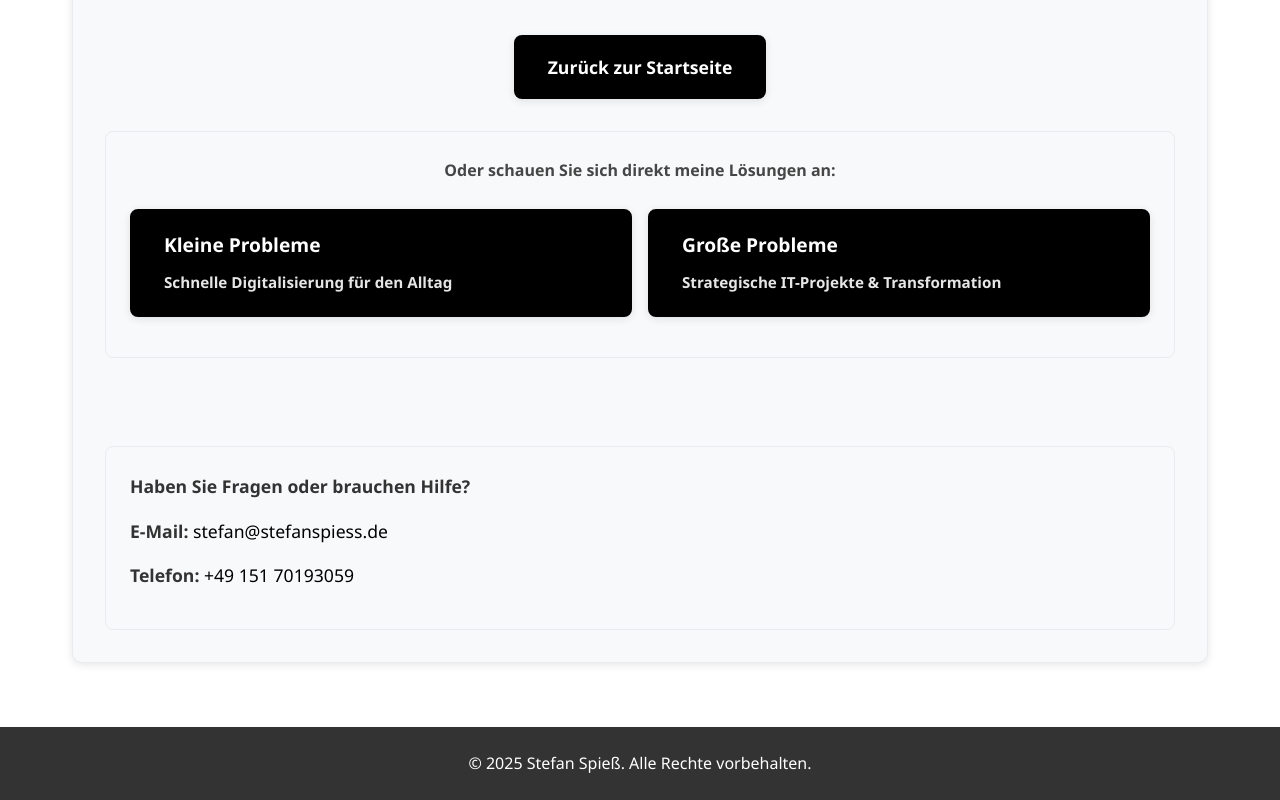
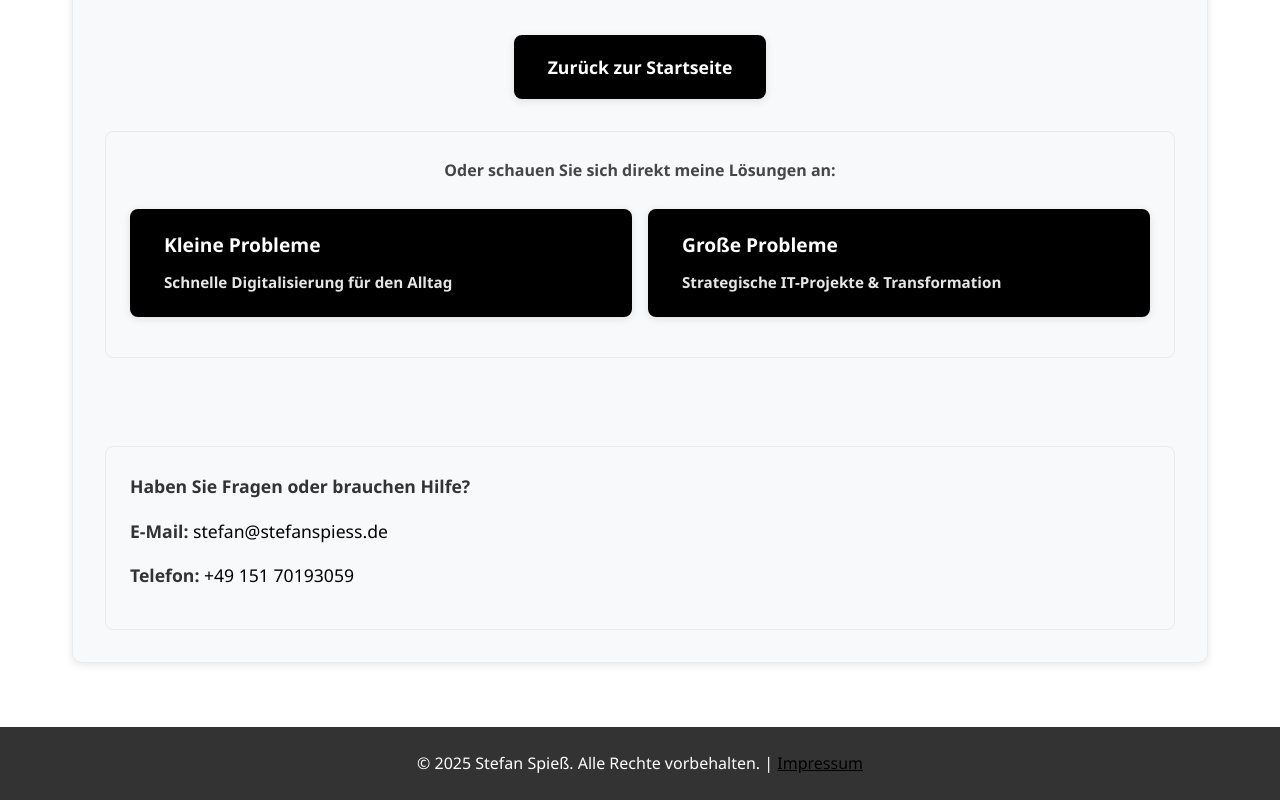
Before and after one commit to StefanSpiess/stefanspiess_de, a plain HTML site: page 404.html in a window 1280 px wide. Shown: the part 639-1439 px from the top of the page. Drawn offline with Linux system fonts and the light colour scheme.

Commit message:
fix: Add Impressum link to footer across multiple pages for improved navigation

```diff
--- a/404.html
+++ b/404.html
@@ -40,7 +40,6 @@
                 <a href="index.html">Home</a>
                 <a href="kleine-probleme.html">Kleine Probleme</a>
                 <a href="grosse-probleme.html">Große Probleme</a>
-                <a href="impressum.html">Impressum</a>
                 <button class="theme-toggle" id="themeToggle" aria-label="Zur dunklen Ansicht wechseln (Dark Mode)" title="Zur dunklen Ansicht wechseln">
                     🌙
                 </button>
@@ -91,7 +90,7 @@
     </main>
 
     <footer class="footer">
-        <p>&copy; <span id="currentYear"></span> Stefan Spieß. Alle Rechte vorbehalten.</p>
+        <p>&copy; <span id="currentYear"></span> Stefan Spieß. Alle Rechte vorbehalten. | <a href="impressum.html">Impressum</a></p>
     </footer>
 
     <script src="script.js?v=9e84275"></script>
```
Also changed, not shown: grosse-probleme.html (+1 -2 lines), impressum.html (+1 -2 lines), index.html (+1 -2 lines), kleine-probleme.html (+1 -2 lines).
